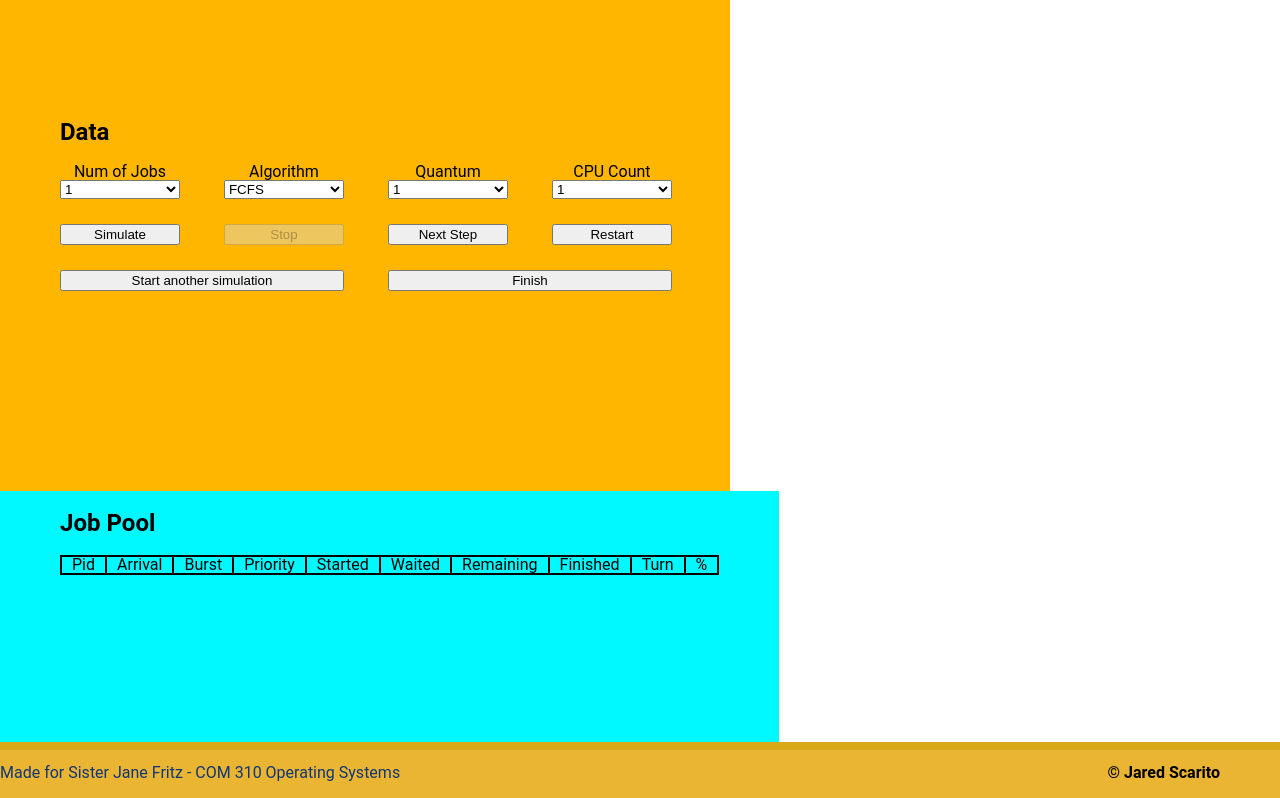
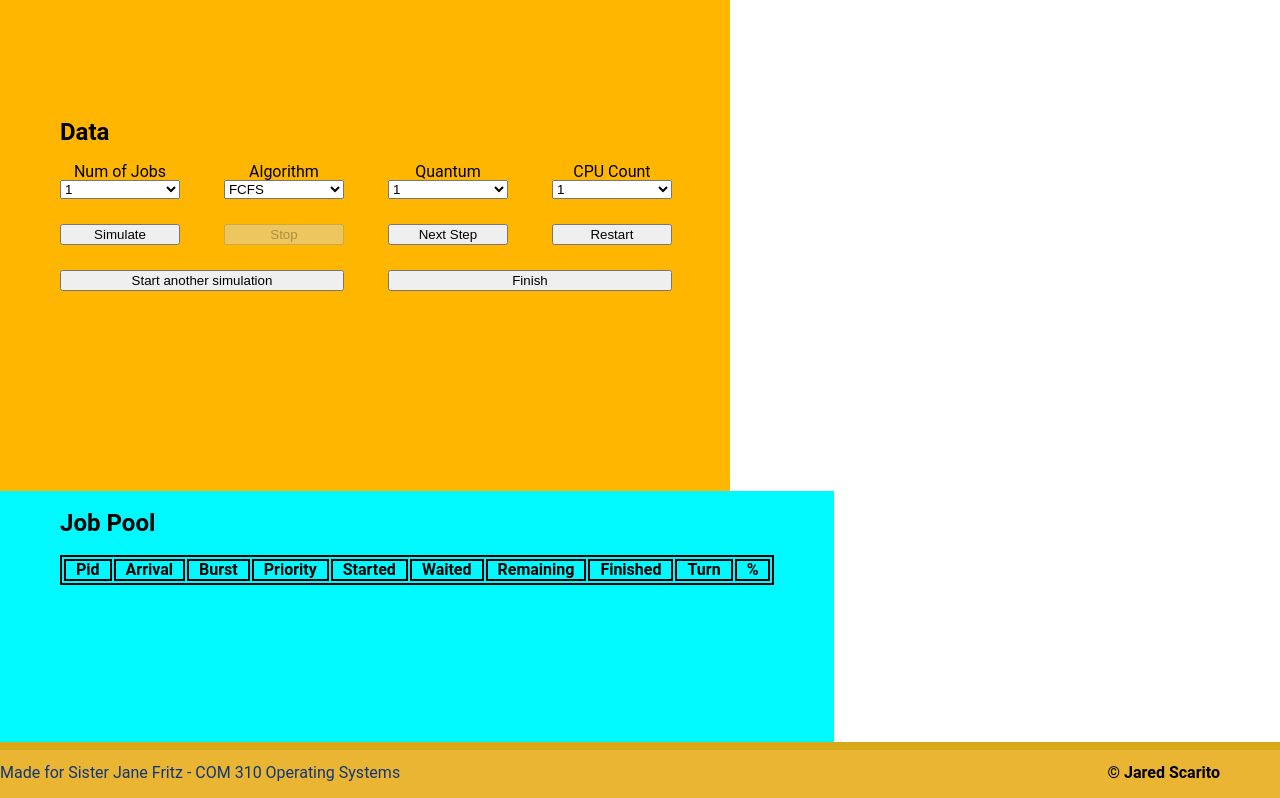
Before and after one commit to JaredScar/CPU-Simulator, a plain HTML site: page index.html in a window 1280 px wide. Shown: the top 798 px of the page. Drawn offline with nearby package versions, Linux system fonts and the light colour scheme.

Commit message:
- Edited some of webReset file (I like default table settings)
[STILL TO DO]
- More comments within the project
- Prettify

```diff
--- a/css/webReset.css
+++ b/css/webReset.css
@@ -11,7 +11,7 @@ small, strike, strong, sub, sup, tt, var,
 b, u, i, center,
 dl, dt, dd, ol, ul, li,
 fieldset, form, label, legend,
-table, caption, tbody, tfoot, thead, tr, th, td,
+caption,
 article, aside, canvas, details, embed,
 figure, figcaption, footer, header,
 menu, nav, output, ruby, section, summary,
@@ -43,7 +43,3 @@ q:before, q:after {
     content: '';
     content: none;
 }
-table {
-    border-collapse: collapse;
-    border-spacing: 0;
-}
```
